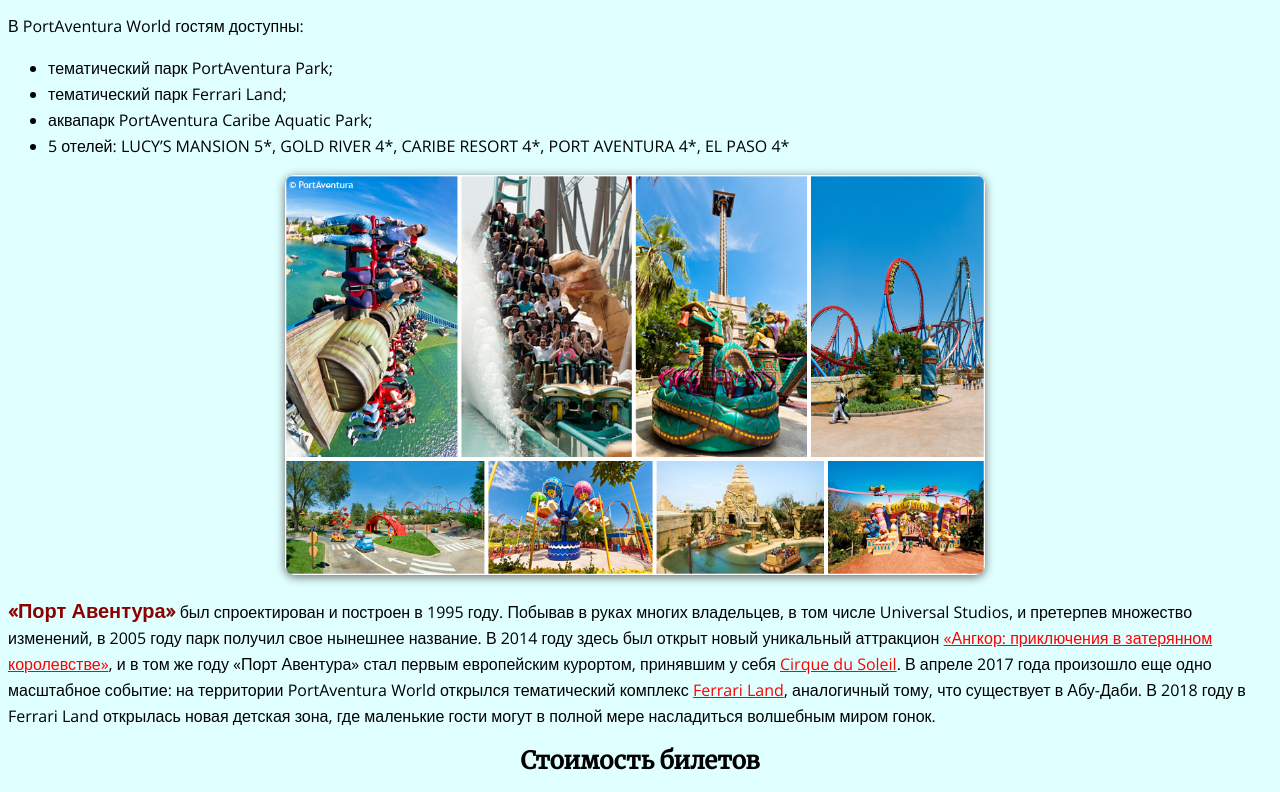
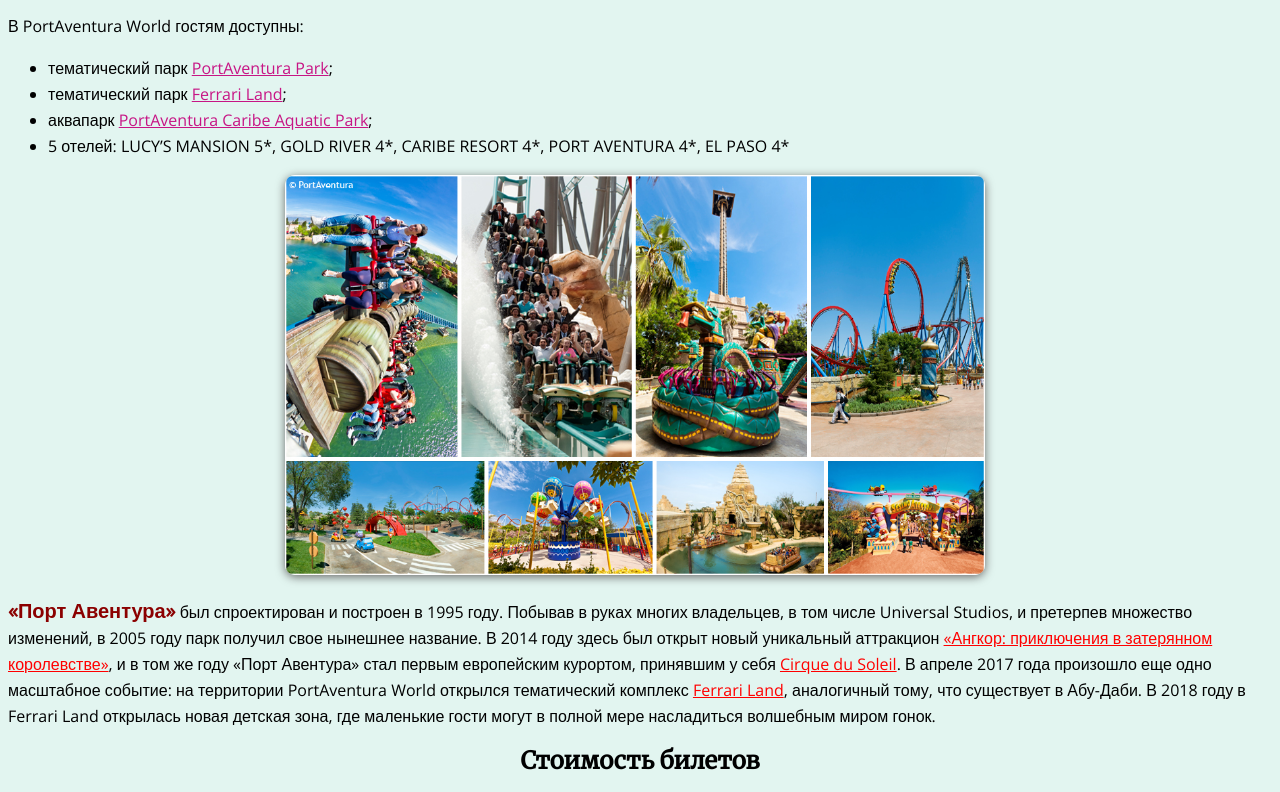
Before and after one commit to grom018/git-test, a plain HTML site: page index.html in a window 1280 px wide. Shown: the part 1192-1984 px from the top of the page. Drawn offline with nearby package versions, Linux system fonts and the light colour scheme.

Commit message:
Second commit

```diff
--- a/css/style.css
+++ b/css/style.css
@@ -2,7 +2,7 @@
     font-family: 'Open Sans', sans-serif;
     font-size: 16px;
     line-height: 26px;
-    background-color: #E0FFFF;
+    background-color: #E2F5F0;
 
 }
 
--- a/index.html
+++ b/index.html
@@ -76,9 +76,9 @@
     <p>В PortAventura World гостям доступны:</p>
 
     <ul>
-        <li>тематический парк PortAventura Park;</li>
-        <li>тематический парк Ferrari Land;</li>
-        <li>аквапарк PortAventura Caribe Aquatic Park;</li>
+        <li>тематический парк <a href="https://www.portaventuraworld.com/ru" target="_blank">PortAventura Park</a>;</li>
+        <li>тематический парк <a href="" target="_blank">Ferrari Land</a>;</li>
+        <li>аквапарк <a href="" target="_blank">PortAventura Caribe Aquatic Park</a>;</li>
         <li>5 отелей: LUCY’S MANSION 5*, GOLD RIVER 4*, CARIBE RESORT 4*, PORT AVENTURA 4*, EL PASO 4* </li>
     </ul>
     <div class="image">
```
